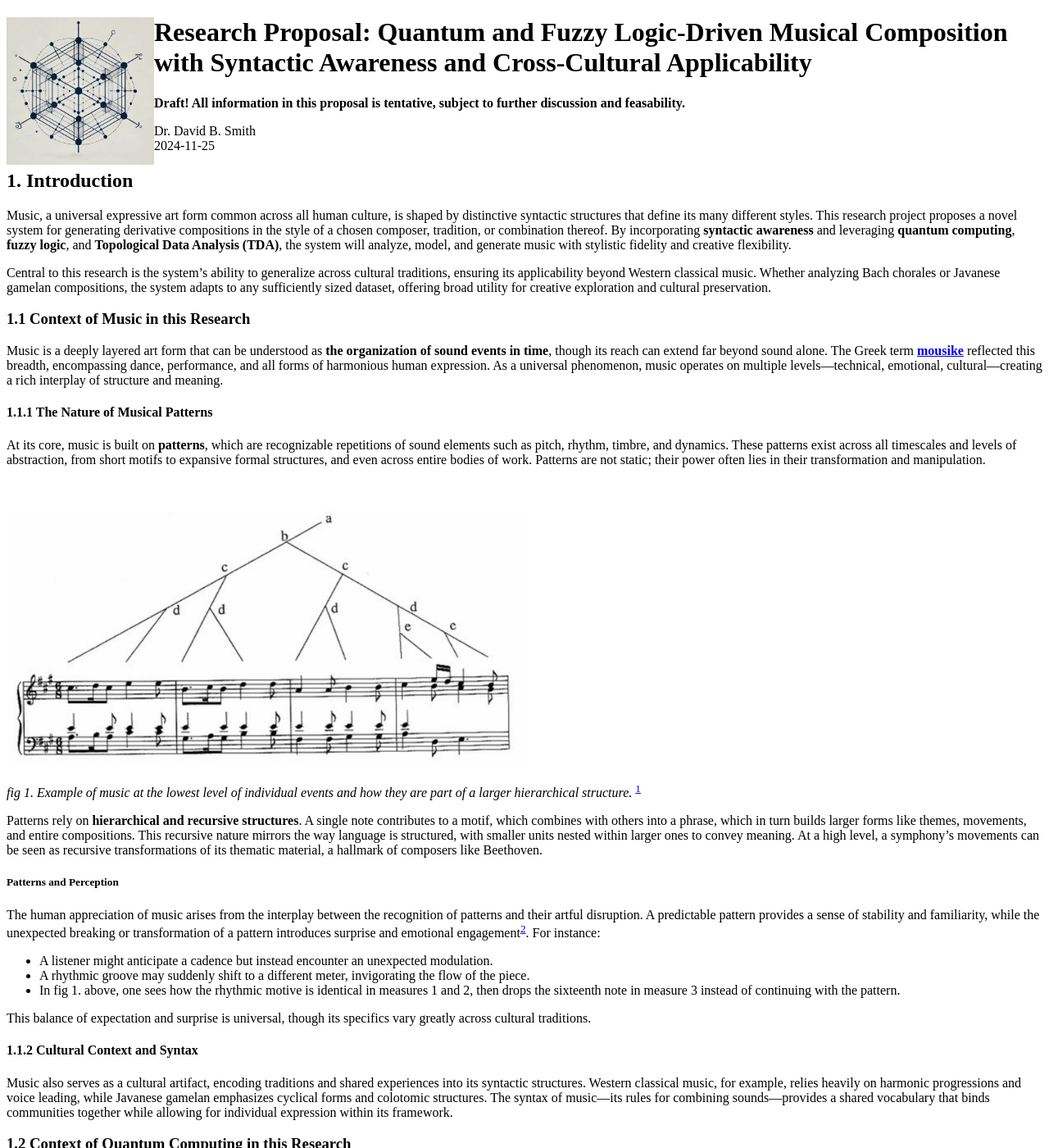
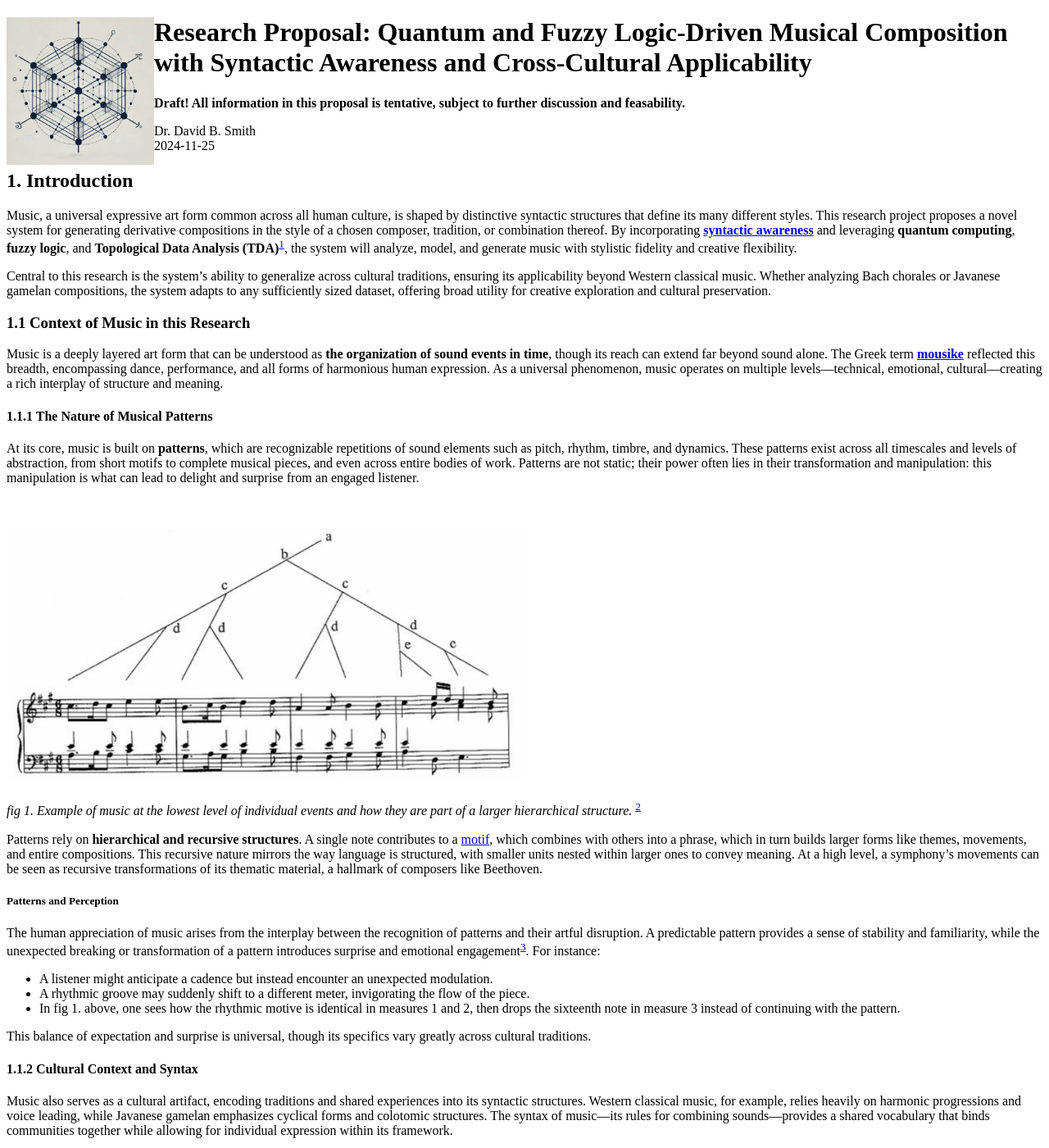
Before and after one commit to CHI-CityTech/QuantumMusic, a Jekyll site: the page built from InitialProposal.md, in a window 1280 px wide and 1400 px high. Shown: the whole window at 82% size. Built offline with Jekyll 4.4.1, drawn with Linux system fonts in a browser that asks for light colours; our own code applies the rules of GitHub Pages for plain Markdown files; some of the changed text lies outside the part shown.

Commit message:
Update InitialProposal.md
Minor modifications to language and addition of external sources

```diff
--- a/InitialProposal.md
+++ b/InitialProposal.md
@@ -17,17 +17,17 @@
 Music is a deeply layered art form that can be understood as **the organization of sound events in time**, though its reach can extend far beyond sound alone. The Greek term [**mousike**](https://www.jstor.org/stable/j.ctvbj7g5b.22) reflected this breadth, encompassing dance, performance, and all forms of harmonious human expression. As a universal phenomenon, music operates on multiple levels—technical, emotional, cultural—creating a rich interplay of structure and meaning.
 
 #### **1.1.1 The Nature of Musical Patterns**
-At its core, music is built on **patterns**, which are recognizable repetitions of sound elements such as pitch, rhythm, timbre, and dynamics. These patterns exist across all timescales and levels of abstraction, from short motifs to expansive formal structures, and even across entire bodies of work. Patterns are not static; their power often lies in their transformation and manipulation.
+At its core, music is built on **patterns**, which are recognizable repetitions of sound elements such as pitch, rhythm, timbre, and dynamics. These patterns exist across all timescales and levels of abstraction, from short motifs to complete musical pieces, and even across entire bodies of work. Patterns are not static; their power often lies in their transformation and manipulation: this manipulation is what can lead to delight and surprise from an engaged listener.
 
 
 <img src= "/assets/images/Lehrdahl%20Music%20Tree%20illustration.png" width="640">
 
 *fig 1. Example of music at the lowest level of individual events and how they are part of a larger hierarchical structure.*  [^2]
 
-Patterns rely on **hierarchical and recursive structures**. A single note contributes to a motif, which combines with others into a phrase, which in turn builds larger forms like themes, movements, and entire compositions. This recursive nature mirrors the way language is structured, with smaller units nested within larger ones to convey meaning. At a high level, a symphony’s movements can be seen as recursive transformations of its thematic material, a hallmark of composers like Beethoven.
+Patterns rely on **hierarchical and recursive structures**. A single note contributes to a [motif](https://en.wikipedia.org/wiki/Motif_(music)), which combines with others into a phrase, which in turn builds larger forms like themes, movements, and entire compositions. This recursive nature mirrors the way language is structured, with smaller units nested within larger ones to convey meaning. At a high level, a symphony’s movements can be seen as recursive transformations of its thematic material, a hallmark of composers like Beethoven.
 
 ##### **Patterns and Perception**
-The human appreciation of music arises from the interplay between the recognition of patterns and their artful disruption. A predictable pattern provides a sense of stability and familiarity, while the unexpected breaking or transformation of a pattern introduces surprise and emotional engagement[^1]. For instance:
+The human appreciation of music arises from the interplay between the recognition of patterns and their artful disruption. A predictable pattern provides a sense of stability and familiarity, while the unexpected breaking or transformation of a pattern introduces surprise and emotional engagement[^3]. For instance:
 - A listener might anticipate a cadence but instead encounter an unexpected modulation.
 - A rhythmic groove may suddenly shift to a different meter, invigorating the flow of the piece.
 - In fig 1. above, one sees how the rhythmic motive is identical in measures 1 and 2, then drops the sixteenth note in measure 3 instead of continuing with the pattern.
@@ -255,5 +255,6 @@
 Include foundational research on TDA, quantum computing, fuzzy logic, and algorithmic composition.
 
 ---
-[^1]: Leonard B. Meyer explored how music engages listeners by creating patterns that evoke expectations, then manipulating or breaking those expectations to generate emotional and cognitive responses, driving both meaning and innovation in musical expression. [(Meyer, 1994)](https://press.uchicago.edu/ucp/books/book/chicago/M/bo3629352.html)
-[^2]: [“Semiotics, Pragmatics, and Metaphor in Film Music Analysis.” ResearchGate, 1 Jan. 2009](https://www.researchgate.net/publication/242726397_Semiotics_Pragmatics_and_Metaphor_in_Film_Music_Analysis/figures?lo=1)
+[^1]: There are a variety of tools available to apply TDA computationally. [((Munch))](https://learning-analytics.info/index.php/JLA/article/view/5196/6089)
+[^2]: Leonard B. Meyer explored how music engages listeners by creating patterns that evoke expectations, then manipulating or breaking those expectations to generate emotional and cognitive responses, driving both meaning and innovation in musical expression. [(Meyer, 1994)](https://press.uchicago.edu/ucp/books/book/chicago/M/bo3629352.html)
+[^3]: [“Semiotics, Pragmatics, and Metaphor in Film Music Analysis.” ResearchGate, 1 Jan. 2009](https://www.researchgate.net/publication/242726397_Semiotics_Pragmatics_and_Metaphor_in_Film_Music_Analysis/figures?lo=1)
```
Also changed, not shown: other parts of InitialProposal.md (+1 -1 lines).
